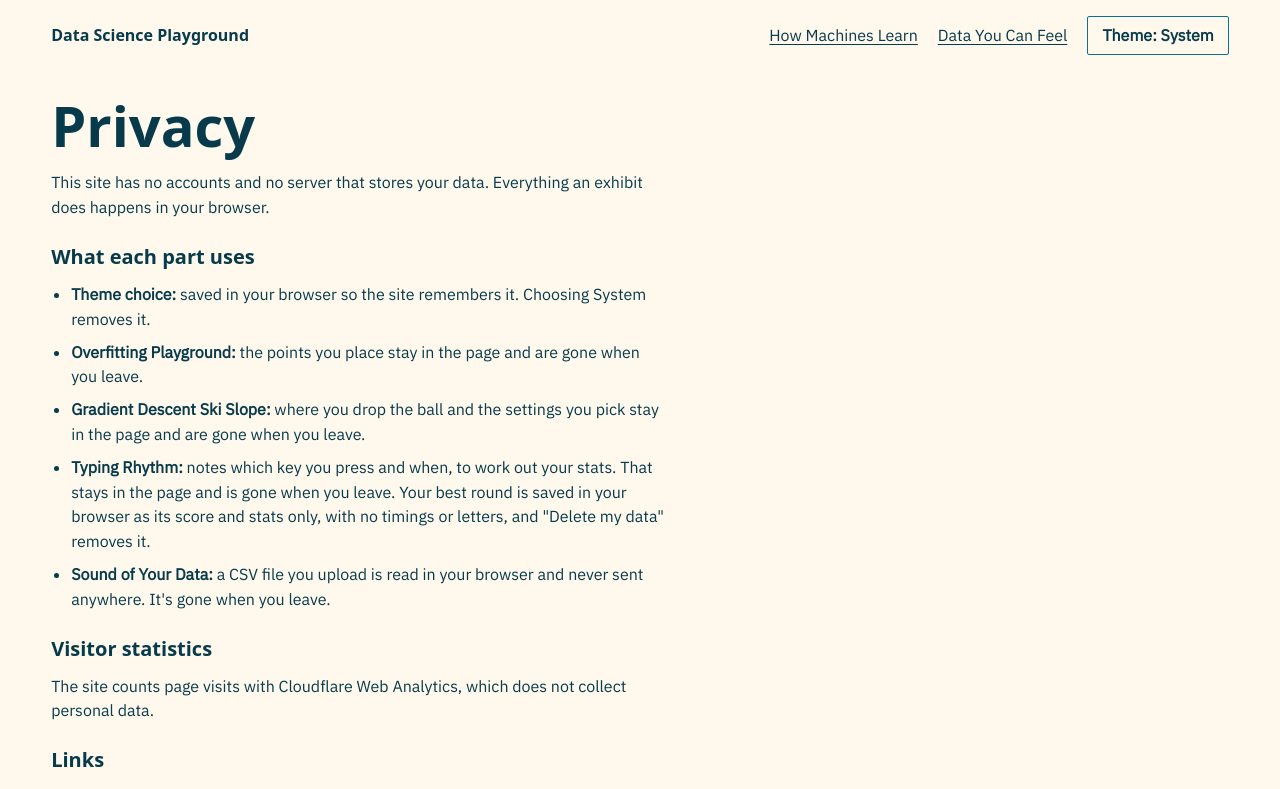
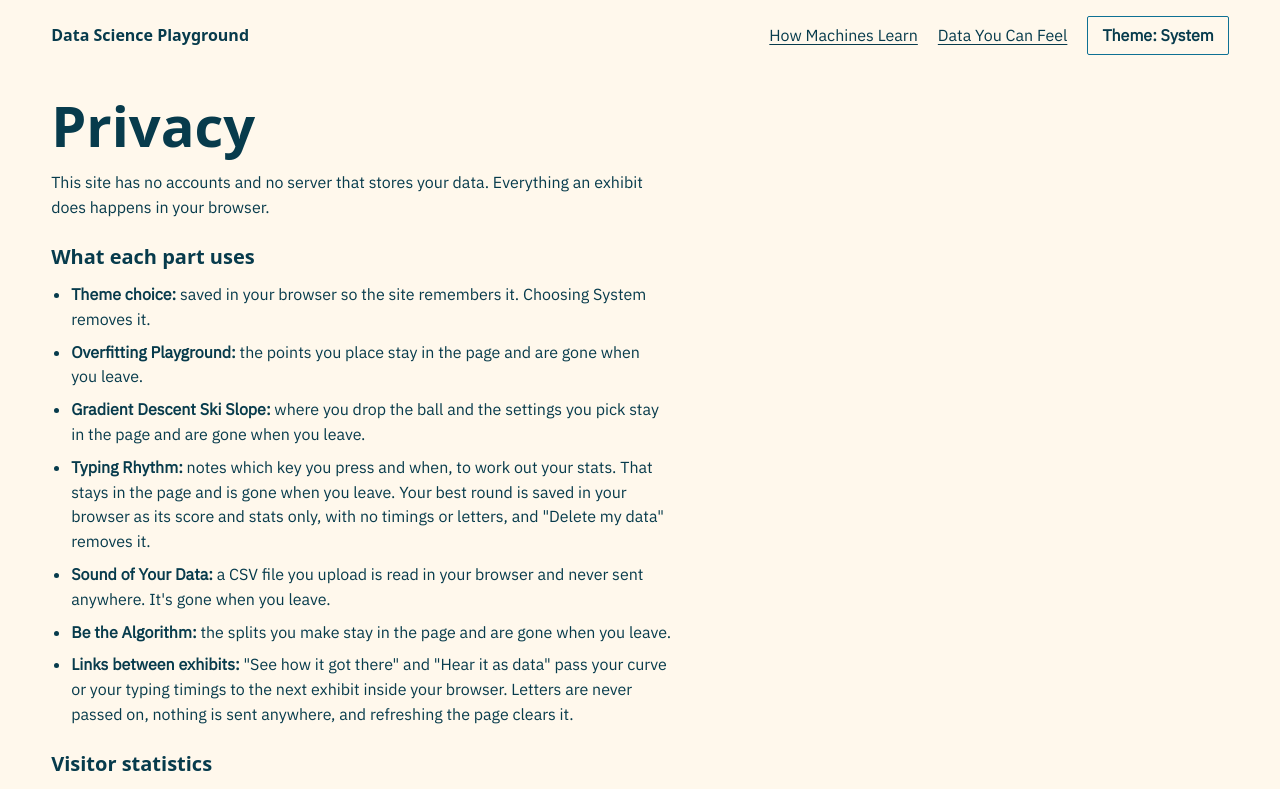
Before and after one commit to roshantariq/Data-Science-Playground, a React (Vite) app: page /privacy in a window 1280 px wide. Shown: the top 789 px of the page. Built offline with nearby package versions, Linux system fonts and the light colour scheme; a web font is replaced by a local one.

Commit message:
Add Be the Algorithm and the crossover links to the Privacy page

```diff
--- a/src/pages/Privacy.tsx
+++ b/src/pages/Privacy.tsx
@@ -34,6 +34,16 @@ export function Privacy() {
           <b>Sound of Your Data:</b> a CSV file you upload is read in your
           browser and never sent anywhere. It's gone when you leave.
         </li>
+        <li>
+          <b>Be the Algorithm:</b> the splits you make stay in the page and are
+          gone when you leave.
+        </li>
+        <li>
+          <b>Links between exhibits:</b> "See how it got there" and "Hear it as
+          data" pass your curve or your typing timings to the next exhibit
+          inside your browser. Letters are never passed on, nothing is sent
+          anywhere, and refreshing the page clears it.
+        </li>
       </ul>
       <h2>Visitor statistics</h2>
       <p>
```
